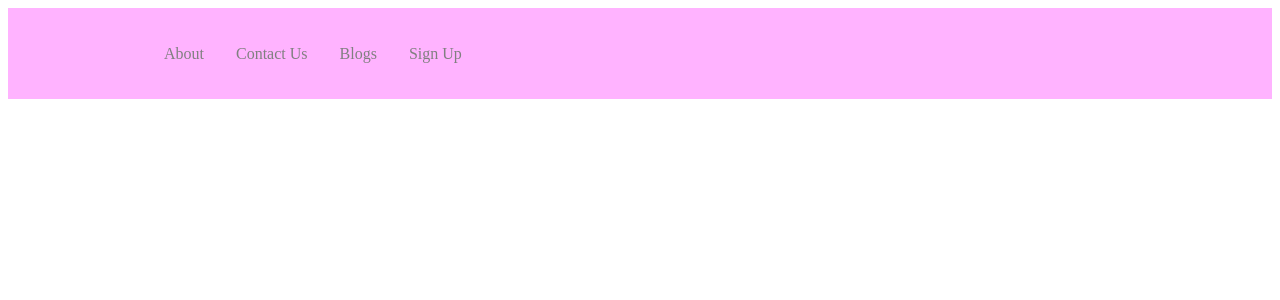
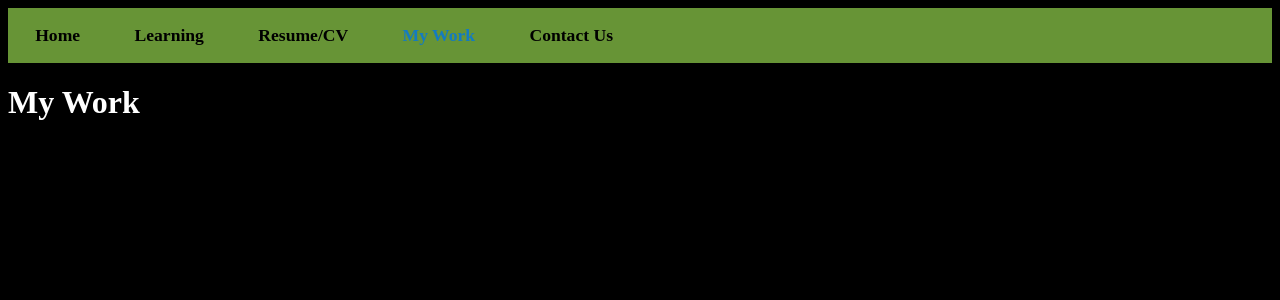
Before and after one commit to hollyda31/holly-react, a React (Create React App) app: page /mywork in a window 1280 px wide. Shown: the top 300 px of the page. Built offline with nearby package versions, Linux system fonts and the light colour scheme.

Commit message:
Basic customization

```diff
--- a/src/App.css
+++ b/src/App.css
@@ -1,38 +1,11 @@
-.App {
-  text-align: center;
+* {
+	background-color: black;
+	color: white;
 }
 
-.App-logo {
-  height: 40vmin;
-  pointer-events: none;
+.Nav {
+	background-color: #679436;
+	height: 55px;
+	display: flex;
+	justify-content: space-between;
 }
-
-@media (prefers-reduced-motion: no-preference) {
-  .App-logo {
-    animation: App-logo-spin infinite 20s linear;
-  }
-}
-
-.App-header {
-  background-color: #282c34;
-  min-height: 100vh;
-  display: flex;
-  flex-direction: column;
-  align-items: center;
-  justify-content: center;
-  font-size: calc(10px + 2vmin);
-  color: white;
-}
-
-.App-link {
-  color: #61dafb;
-}
-
-@keyframes App-logo-spin {
-  from {
-    transform: rotate(0deg);
-  }
-  to {
-    transform: rotate(360deg);
-  }
-}
--- a/src/App.js
+++ b/src/App.js
@@ -2,10 +2,10 @@ import React from 'react';
 import './App.css';
 import Navbar from './Navbar';
 import { BrowserRouter as Router, Routes, Route } from 'react-router-dom';
-import Home from './pages';
-import About from './pages/about';
-import Blogs from './pages/blogs';
-import SignUp from './pages/signup';
+import Home from './pages/index';
+import Learning from './pages/learning';
+import MyWork from './pages/mywork';
+import Resume from './pages/resume';
 import Contact from './pages/contact';
 
 function App() {
@@ -15,24 +15,24 @@ function App() {
 			<Routes>
 				<Route
 					exact
-					path='/'
+					path='/index'
 					element={<Home />}
 				/>
 				<Route
-					path='/about'
-					element={<About />}
+					path='/learning'
+					element={<Learning />}
+				/>
+				<Route
+					path='/resume'
+					element={<Resume />}
+				/>
+				<Route
+					path='/mywork'
+					element={<MyWork />}
 				/>
 				<Route
 					path='/contact'
 					element={<Contact />}
-				/>
-				<Route
-					path='/blogs'
-					element={<Blogs />}
-				/>
-				<Route
-					path='/sign-up'
-					element={<SignUp />}
 				/>
 			</Routes>
 		</Router>
--- a/src/Navbar.js
+++ b/src/Navbar.js
@@ -1,16 +1,35 @@
 import React from 'react';
-import { Nav, NavLink, NavMenu } from './NavbarElements';
+import { NavLink } from './NavbarElements';
+import './navbar.css';
 
 const Navbar = () => {
 	return (
 		<>
-			<Nav>
-				<NavMenu>
+			<div className='Nav'>
+				<div className='NavMenu'>
 					<NavLink
-						to='/about'
+						to='/index'
 						activeStyle
 					>
-						About
+						Home
+					</NavLink>
+					<NavLink
+						to='/learning'
+						activeStyle
+					>
+						Learning
+					</NavLink>
+					<NavLink
+						to='/resume'
+						activeStyle
+					>
+						Resume/CV
+					</NavLink>
+					<NavLink
+						to='/mywork'
+						activeStyle
+					>
+						My Work
 					</NavLink>
 					<NavLink
 						to='/contact'
@@ -18,20 +37,8 @@ const Navbar = () => {
 					>
 						Contact Us
 					</NavLink>
-					<NavLink
-						to='/blogs'
-						activeStyle
-					>
-						Blogs
-					</NavLink>
-					<NavLink
-						to='/sign-up'
-						activeStyle
-					>
-						Sign Up
-					</NavLink>
-				</NavMenu>
-			</Nav>
+				</div>
+			</div>
 		</>
 	);
 };
--- a/src/NavbarElements.js
+++ b/src/NavbarElements.js
@@ -2,31 +2,25 @@ import { FaBars } from 'react-icons/fa';
 import { NavLink as Link } from 'react-router-dom';
 import styled from 'styled-components';
 
-export const Nav = styled.nav`
-	background: #ffb3ff;
-	height: 85px;
-	display: flex;
-	justify-content: space-between;
-	padding: 0.2rem calc((100vw - 1000px) / 2);
-	z-index: 12;
-`;
-
 export const NavLink = styled(Link)`
-	color: #808080;
+	background-color: #679436;
+	color: #000000;
 	display: flex;
 	align-items: center;
+	font-weight: bold;
+	font-size: 1.1rem;
 	text-decoration: none;
-	padding: 0 1rem;
-	height: 100%;
+	padding: 0 1.7rem;
 	cursor: pointer;
 	&.active {
-		color: #4d4dff;
+		color: #147bc1;
 	}
 `;
 
 export const Bars = styled(FaBars)`
 	display: none;
-	color: #808080;
+	background-color: #679436;
+	color: #000000;
 	@media screen and (max-width: 768px) {
 		display: block;
 		position: absolute;
@@ -37,17 +31,3 @@ export const Bars = styled(FaBars)`
 		cursor: pointer;
 	}
 `;
-
-export const NavMenu = styled.div`
-	display: flex;
-	align-items: center;
-	margin-right: -24px;
-	/* Second Nav */
-	/* margin-right: 24px; */
-	/* Third Nav */
-	/* width: 100vw;
-white-space: nowrap; */
-	@media screen and (max-width: 768px) {
-		display: none;
-	}
-`;
--- /dev/null
+++ b/src/navbar.css
@@ -0,0 +1,30 @@
+.Nav {
+	background-color: #679436;
+	height: 55px;
+	display: flex;
+	justify-content: space-between;
+}
+
+.NavLink a {
+	background-color: #679436;
+	color: #000000;
+	display: flex;
+	align-items: center;
+	font-weight: bold;
+	font-size: 1.1rem;
+	text-decoration: none;
+	padding: 0 1.7rem;
+	cursor: pointer;
+	&.active {
+		color: #147bc1;
+	}
+}
+
+.NavMenu {
+	background-color: #679436;
+	display: flex;
+	align-items: center;
+	@media screen and (max-width: 768px) {
+		display: none;
+	}
+}
--- a/src/pages/about.js
+++ /dev/null
@@ -1,11 +0,0 @@
-import React from 'react';
-
-const About = () => {
-	return (
-		<div>
-			<h1>About Me</h1>
-		</div>
-	);
-};
-
-export default About;
--- a/src/pages/blogs.js
+++ /dev/null
@@ -1,7 +0,0 @@
-import React from 'react';
-
-const Blogs = () => {
-	return <h1>You can write your blogs!</h1>;
-};
-
-export default Blogs;
--- /dev/null
+++ b/src/pages/learning.js
@@ -0,0 +1,7 @@
+import React from 'react';
+
+const Learning = () => {
+	return <h1>Learning</h1>;
+};
+
+export default Learning;
--- /dev/null
+++ b/src/pages/mywork.js
@@ -0,0 +1,11 @@
+import React from 'react';
+
+const MyWork = () => {
+	return (
+		<div>
+			<h1>My Work</h1>
+		</div>
+	);
+};
+
+export default MyWork;
--- /dev/null
+++ b/src/pages/resume.js
@@ -0,0 +1,11 @@
+import React from 'react';
+
+const Resume = () => {
+	return (
+		<div>
+			<h1>Resume</h1>
+		</div>
+	);
+};
+
+export default Resume;
--- a/src/pages/signup.js
+++ /dev/null
@@ -1,11 +0,0 @@
-import React from 'react';
-
-const SignUp = () => {
-	return (
-		<div>
-			<h1>Sign Up Successful</h1>
-		</div>
-	);
-};
-
-export default SignUp;
```
